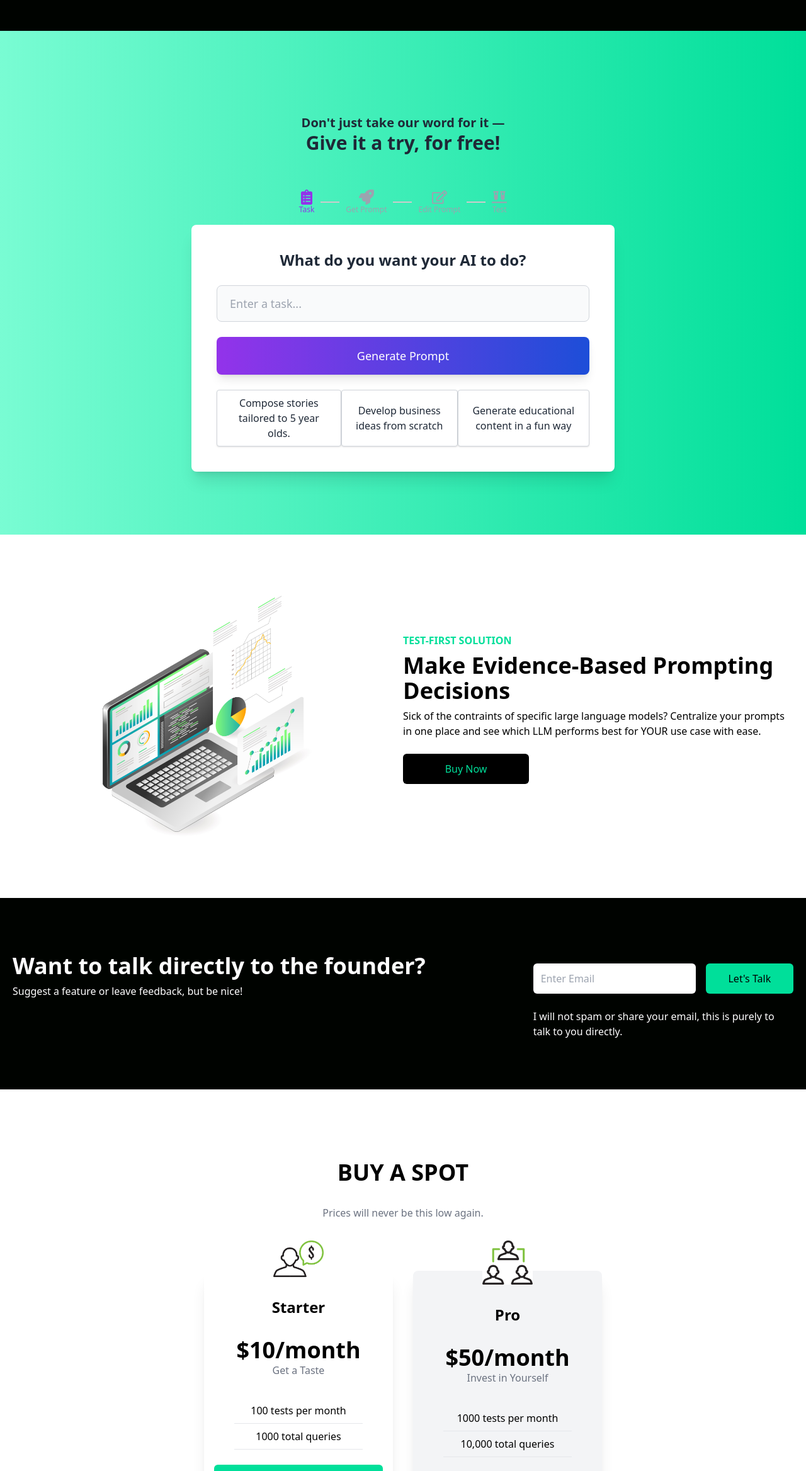
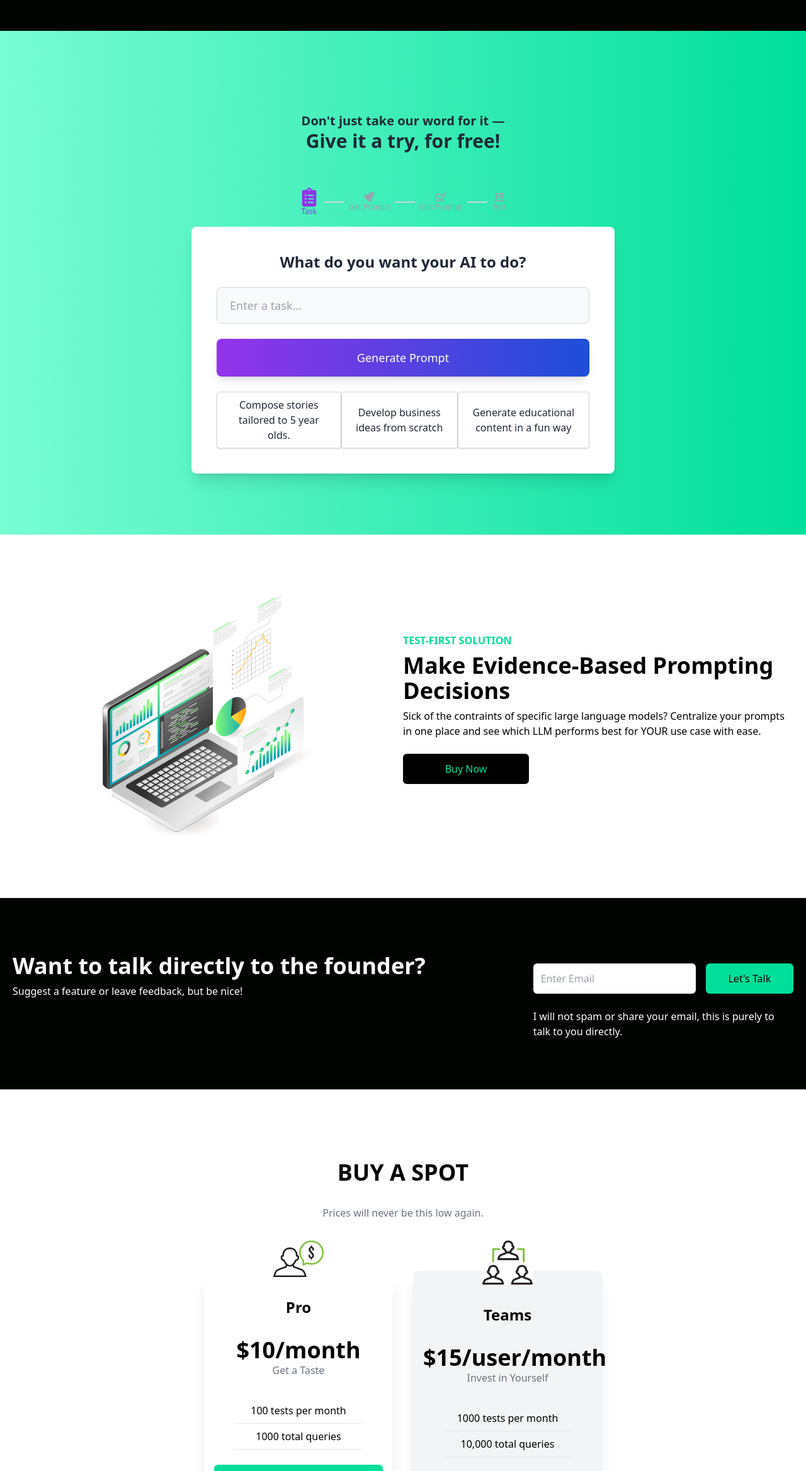
Before and after one commit to galcohavy10/GlidePrompt, a React (Create React App) app in the folder src/frontend/: page / in a window 1280 px wide. Shown: the part 751-3087 px from the top of the page at 63% size. Built offline with nearby package versions, Linux system fonts and the light colour scheme.

Commit message:
make status animation more lear

```diff
--- a/src/frontend/src/components/Cards.jsx
+++ b/src/frontend/src/components/Cards.jsx
@@ -21,7 +21,7 @@ const Cards = () => {
       <div className='flex flex-wrap justify-center items-start gap-8'>
           <div className='w-full md:w-1/2 lg:w-1/3 xl:w-1/4 shadow-xl flex flex-col p-4 rounded-lg hover:scale-105 duration-300' style={{ maxWidth: "300px" }}>
               <img className='w-20 mx-auto -mt-16 bg-white' src={Single} alt="Starter" />
-              <h2 className='text-2xl font-bold text-center py-8'>Starter</h2>
+              <h2 className='text-2xl font-bold text-center py-8'>Pro</h2>
               <p className='text-center text-4xl font-bold'>$10/month</p>
               <p className='text-center text-gray-500'>Get a Taste</p>
               <div className='text-center font-medium'>
@@ -35,8 +35,8 @@ const Cards = () => {
 
           <div className='w-full md:w-1/2 lg:w-1/3 xl:w-1/4 shadow-xl  bg-gray-100 flex flex-col p-4 rounded-lg hover:scale-105 duration-300' style={{ maxWidth: "300px" }}>
               <img className='w-20 mx-auto -mt-16 bg-white' src={Triple} alt="Starter" />
-              <h2 className='text-2xl font-bold text-center py-8'>Pro</h2>
-              <p className='text-center text-4xl font-bold'>$50/month</p>
+              <h2 className='text-2xl font-bold text-center py-8'>Teams</h2>
+              <p className='text-center text-4xl font-bold'>$15/user/month</p>
               <p className='text-center text-gray-500'>Invest in Yourself</p>
               <div className='text-center font-medium'>
                   <p className='py-2 border-b mx-8 mt-8'>1000 tests per month</p>
--- a/src/frontend/src/components/Demo/DemoStatusBar.jsx
+++ b/src/frontend/src/components/Demo/DemoStatusBar.jsx
@@ -2,32 +2,25 @@ import React from 'react';
 import { FaClipboardList, FaRocket, FaRegEdit, FaVials } from "react-icons/fa";
 
 const steps = [
-    { name: 'Task', icon: <FaClipboardList />, description: 'User inputs a task' },
-    { name: 'Get Prompt', icon: <FaRocket />, description: 'System generates prompt' },
-    { name: 'Edit Prompt', icon: <FaRegEdit />, description: 'User edits the prompt' },
-    { name: 'Test', icon: <FaVials />, description: 'User tests the generated prompt' }
-  ];
+  { name: 'Task', icon: <FaClipboardList />, description: 'User inputs a task' },
+  { name: 'Get Prompt', icon: <FaRocket />, description: 'System generates prompt' },
+  { name: 'Edit Prompt', icon: <FaRegEdit />, description: 'User edits the prompt' },
+  { name: 'Test', icon: <FaVials />, description: 'User tests the generated prompt' }
+];
 
 export const DemoStatusBar = ({ currentStep }) => (
-
-
   <div className="flex items-center justify-center my-4">
     {steps.map((step, index) => (
       <React.Fragment key={index}>
-        <div className={`flex flex-col items-center ${currentStep >= index ? 'text-purple-600' : 'text-gray-400'}`}>
-          <div className="text-2xl">
+        <div className={`flex flex-col items-center ${currentStep === index ? 'text-purple-600' : 'text-gray-400'}`}>
+          <div className={`text-${currentStep === index ? '3xl' : '5xl'} ${currentStep === index ? 'onceBounce' : ''}`}>
             {step.icon}
           </div>
           <span className="text-xs">{step.name}</span>
         </div>
         {index < steps.length - 1 && (
           <div
-            style={{
-              height: '2px',
-              backgroundColor: currentStep > index ? '#6a0dad' : '#ccc', // Change line color based on step
-              width: 30, // Set a fixed width for the line
-              margin: '0 10px' // Add horizontal spacing
-            }}
+            className={`h-0.5 ${currentStep > index ? 'bg-purple-600' : 'bg-gray-300'} transition-colors duration-300 w-8 mx-2`}
           />
         )}
       </React.Fragment>
--- a/src/frontend/src/index.css
+++ b/src/frontend/src/index.css
@@ -11,6 +11,18 @@ pre {
   word-wrap: break-word;
   overflow-wrap: break-word;
   font-size: 0.9em;
+}
+
+
+.progress-line {
+  height: 2px;
+  background-color: #ccc;
+  width: 30px;
+}
+
+.progress-line.active {
+  background-color: #6a0dad;
+  animation: slideIn 5s ease forwards;
 }
 
 
@@ -34,6 +46,8 @@ pre {
     transform: translateY(-10px);
   }
 }
+
+
 
 @keyframes customBounce {
   0%, 20%, 50%, 80%, 100% {
@@ -62,3 +76,8 @@ pre {
     transform: translateY(0);
   }
 }
+
+@keyframes slideIn {
+  from { width: 0; }
+  to { width: 30px; }
+}
```
